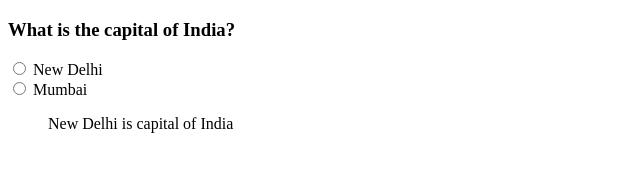
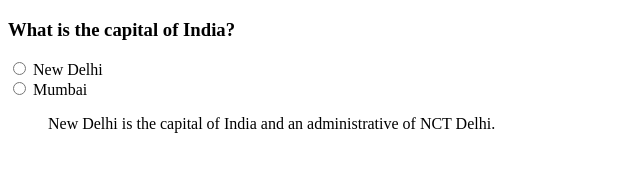
Before and after one commit to acciojob/trivia-Omkar141998, a website: page main.html in a window 1280 px wide. Shown: the whole page, without its empty margins (0-640 px from the left). Drawn offline with Linux system fonts and the light colour scheme.

Commit message:
initial commit

```diff
--- a/main.html
+++ b/main.html
@@ -15,7 +15,7 @@
 		<input type="radio" name="state" value="Mumbai">
 		<label for="">Mumbai</label>
 		</form>
-		<blockquote class="text">New Delhi is capital of India</blockquote>
+		<blockquote class="text">New Delhi is the capital of India and an administrative of NCT Delhi.</blockquote>
 	</div>
     <script type="text/javascript" src="./script.js">
 </script>
```
